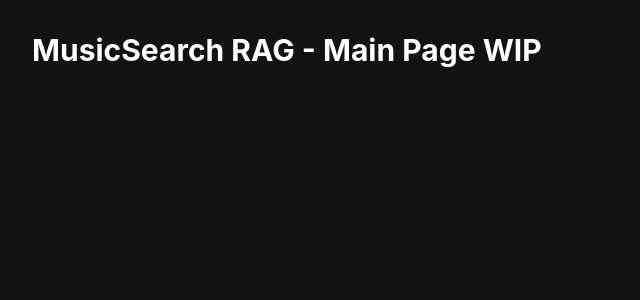
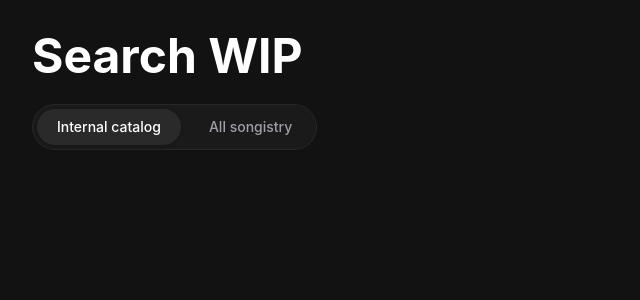
Before and after one commit to Papejop/projektzespolowy, a React (Vite) app: page / in a window 1280 px wide. Shown: the top 300 px of the page, without its empty margins (0-640 px from the left). Built offline with nearby package versions, Linux system fonts and the light colour scheme.

Commit message:
Create catalog tabs component

```diff
--- a/src/App.tsx
+++ b/src/App.tsx
@@ -1,7 +1,16 @@
+import { useState } from 'react';
+import CatalogTabs from './components/CatalogTabs';
+
 export default function App() {
+  const [activeTab, setActiveTab] = useState<string>('internal');
+
   return (
-    <div className="min-h-screen bg-[#121212] text-white p-8 font-sans w-full">
-      <h1 className="text-3xl font-bold">MusicSearch RAG - Main Page WIP</h1>
+    <div className="min-h-screen bg-[#121212] text-white p-8 font-sans w-full ">
+      <div className="max-w-7xl mx-auto">
+        <h1 className="text-5xl font-bold mb-6">Search WIP</h1>
+        <CatalogTabs activeTab={activeTab} setActiveTab={setActiveTab}/>
+      </div>
+
     </div>
   );
 }
--- /dev/null
+++ b/src/components/CatalogTabs.tsx
@@ -0,0 +1,28 @@
+interface CatalogTabsProps {
+  activeTab: string;
+  setActiveTab: (tab: string) => void;
+}
+// ✓
+
+export default function CatalogTabs({ activeTab, setActiveTab }: CatalogTabsProps) {
+  return (
+    <div className="flex space-x-2 bg-[#1a1a1a] p-1 rounded-full w-fit border border-zinc-800">
+      <button
+        onClick={() => setActiveTab('internal')}
+        className={`px-5 py-2 rounded-full text-sm font-medium transition-all ${
+          activeTab === 'internal' ? 'bg-[#2a2a2a] text-white shadow' : 'text-zinc-400 hover:text-white'
+        }`}
+      >
+        Internal catalog
+      </button>
+      <button
+        onClick={() => setActiveTab('songistry')}
+        className={`px-5 py-2 rounded-full text-sm font-medium transition-all ${
+          activeTab === 'songistry' ? 'bg-[#2a2a2a] text-white shadow' : 'text-zinc-400 hover:text-white'
+        }`}
+      >
+        All songistry
+      </button>
+    </div>
+  );
+}
```
